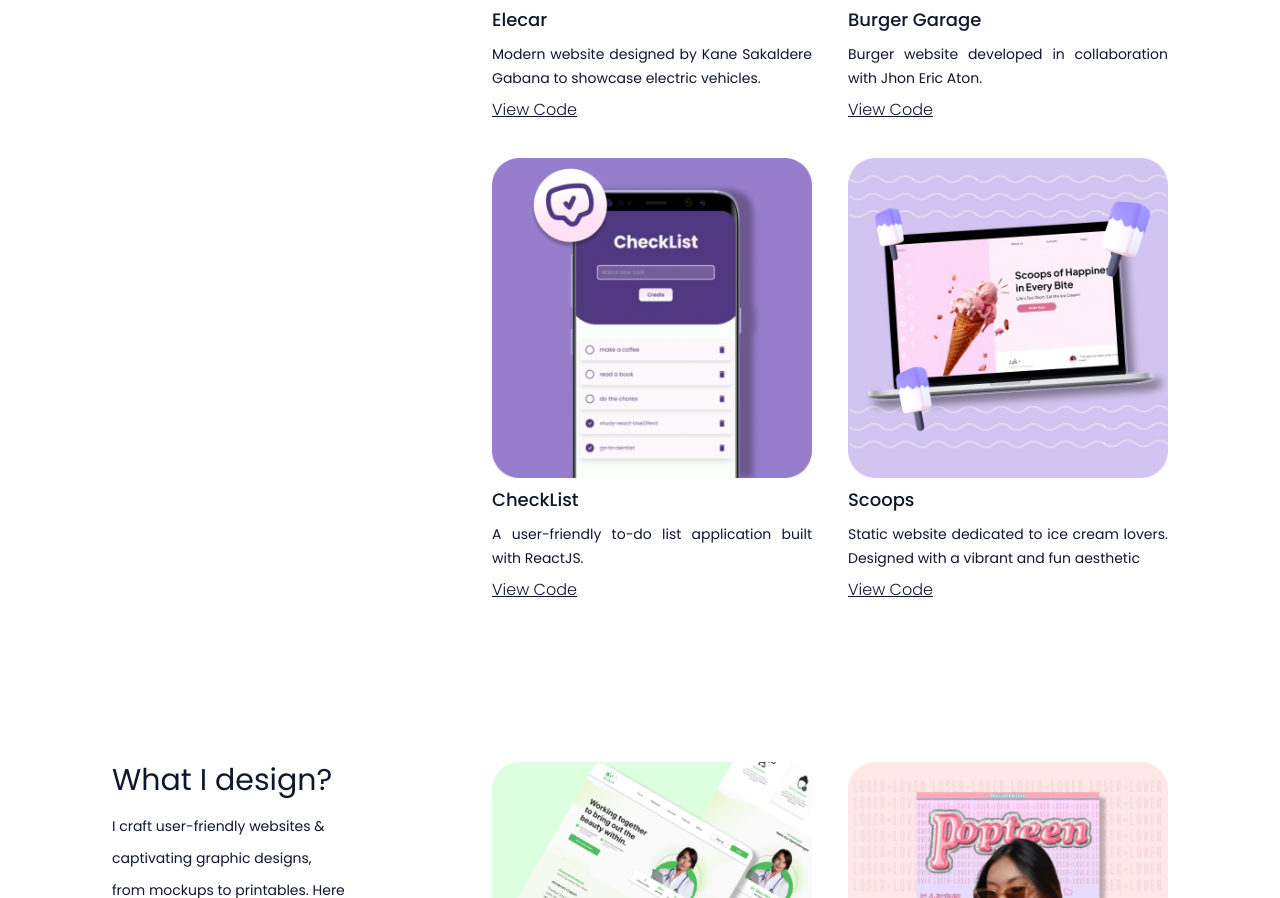
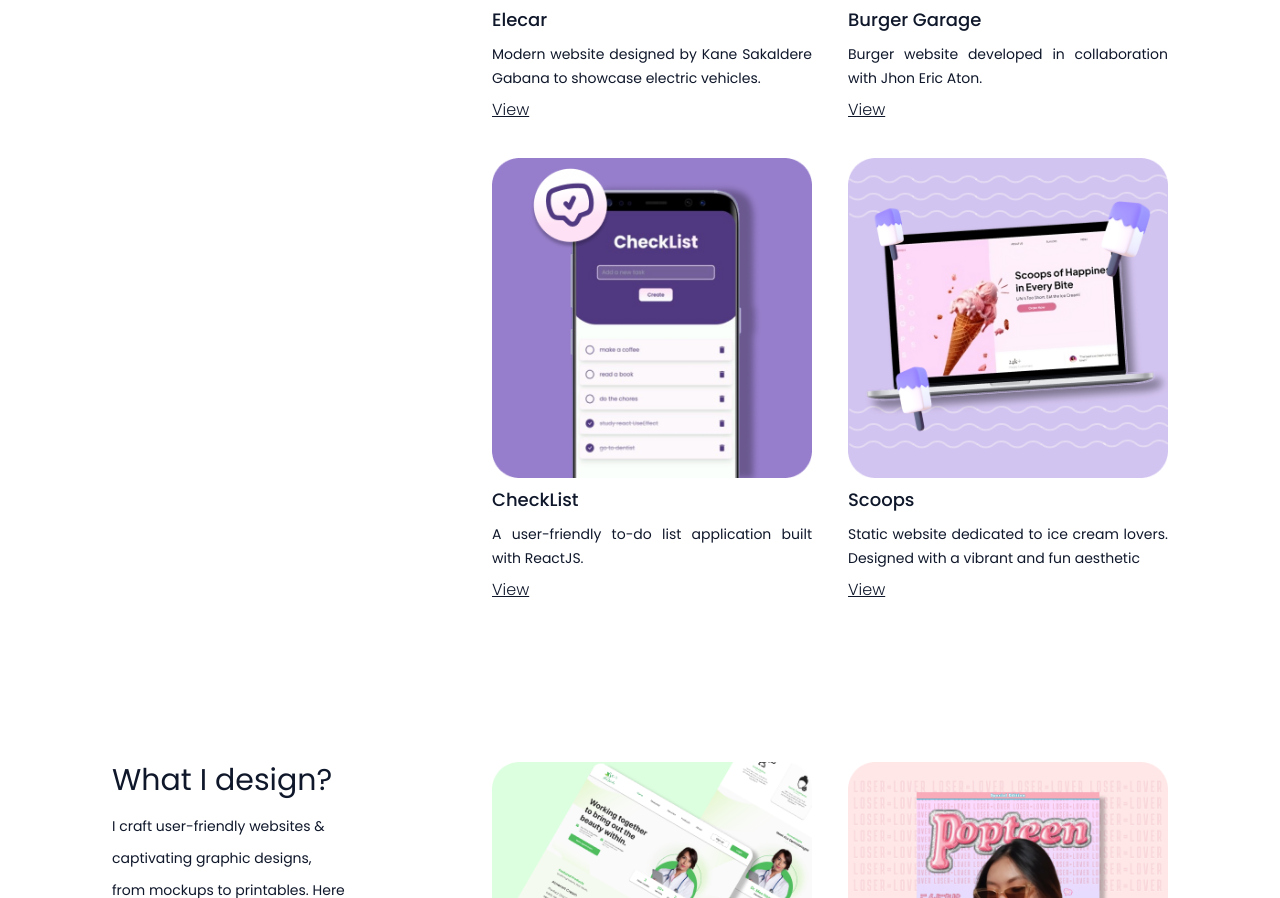
Before and after one commit to biancavictorino/bianca-victorino, a React (Vite) app: page / in a window 1280 px wide. Shown: the part 2002-2900 px from the top of the page. Built offline with nearby package versions, Linux system fonts and the light colour scheme.

Commit message:
updated links

```diff
--- a/src/Data/Code.js
+++ b/src/Data/Code.js
@@ -10,27 +10,27 @@ export const Code = [
         image: Work1,
         title: 'Elecar',
         description: 'Modern website designed by Kane Sakaldere Gabana to showcase electric vehicles.',
-        link: 'https://github.com/biancavictorino/elecar-website'
+        link: 'https://elecar-website-one.vercel.app/'
     },
     {
         id: 2,
         image: Work2,
         title: 'CheckList',
         description: 'A user-friendly to-do list application built with ReactJS.',
-        link: 'https://github.com/biancavictorino/todo-app'
+        link: 'https://todo-app-liart-eta.vercel.app/'
     },
     {
         id: 3,
         image: Work3,
         title: 'Burger Garage',
         description: 'Burger website developed in collaboration with Jhon Eric Aton.',
-        link: 'https://github.com/biancavictorino/burger-website'
+        link: 'https://burger-garage.vercel.app/'
     },
     {
         id: 4,
         image: Work4,
         title: 'Scoops',
         description: 'Static website dedicated to ice cream lovers. Designed with a vibrant and fun aesthetic',
-        link: 'https://github.com/biancavictorino/scoops'
+        link: 'https://scoops-sandy.vercel.app/'
     }
 ]
--- a/src/components/CodeWorks.jsx
+++ b/src/components/CodeWorks.jsx
@@ -17,7 +17,7 @@ const CodeWorks = () => {
                         <div className='flex flex-col gap-2 justify-center w-80'>
                             <h1 className='text-lg font-medium'>{codes.title}</h1>
                             <p className='font-normal leading-6 text-sm text-justify'>{codes.description}</p>
-                            <a href={codes.link} className='underline decoration-solid font-light hover:text-primary-color duration-200 delay-100'>View Code</a>
+                            <a href={codes.link} className='underline decoration-solid font-light hover:text-primary-color duration-200 delay-100'>View</a>
                         </div>
                     </div>
                 ))
```
